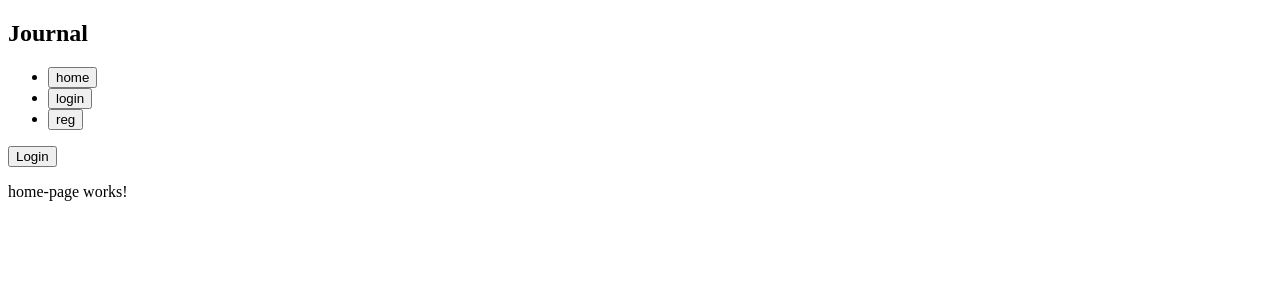
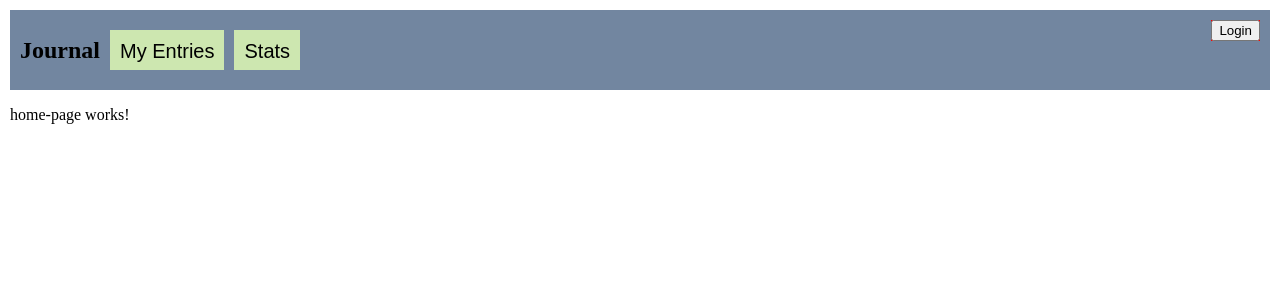
Before and after one commit to williameliasson/journal-frontend, an Angular app: page / in a window 1280 px wide. Shown: the top 300 px of the page. Built offline with nearby package versions, Linux system fonts and the light colour scheme; no server answers.

Commit message:
designed navbar/header

```diff
--- a/src/app/app.scss
+++ b/src/app/app.scss
@@ -0,0 +1,5 @@
+html{
+    padding: 0px;
+    margin:0px
+
+}
--- a/src/app/components/header/header.html
+++ b/src/app/components/header/header.html
@@ -1,10 +1,10 @@
 <nav>
-    <h1>Journal</h1>
-    <ul>
-        <li><button routerLink="/">home</button></li>
-        <li><button routerLink="/login">login</button></li>
-        <li><button routerLink="/register">reg</button></li>
-    </ul>
+    <h1 routerLink="/">Journal</h1>
+    <div class="linkContainer">
+        <button routerLink="/entries">My Entries</button>
+        <button routerLink="/stats">Stats</button>
+    </div>
+    <div class="loggedInAsContainer">
         @if (authService.currentUser(); as username) {
             <!-- Here is what is shown if the user is logged in -->
             <p>logged in as {{username}}</p>
@@ -12,4 +12,5 @@
         } @else {
             <button routerLink="/login">Login</button>
         }
+    </div>
 </nav>
--- a/src/app/components/header/header.scss
+++ b/src/app/components/header/header.scss
@@ -1,3 +1,51 @@
+* {
+    user-select: none;
+}
+
 nav {
+    position: relative;
+    width: 100%;
+    background-color: #7286A0;
+    height: 80px;
+    display: flex;
+    flex-direction: row;
+    align-items: center;     /* vertical */
+    h1 {
+        margin-left:10px;
+        &:hover{
+            color:#323232
+        }
+    }
+}
 
+
+.linkContainer{
+    margin-left: 10px;
+    display: flex;
+    flex-direction: row;
+    // justify-csontent: center;
+    align-items: center;
+    gap:10px;
+    height:100%;
+    button {
+        background-color: #CDE7B0;
+        border: none;
+        height:40px;
+        width: auto;
+        padding: 10px;
+        font-size: 20px;
+        white-space: nowrap;
+        &:hover{
+            background-color: #A3BFA8;
+        }
+    }
 }
+
+.loggedInAsContainer{
+    position: absolute;
+    top: 10px;
+    right: 10px;
+    width: auto;
+    white-space: nowrap;
+    background-color: red;
+}
--- a/src/styles.scss
+++ b/src/styles.scss
@@ -1 +1,5 @@
-/* You can add global styles to this file, and also import other style files */
+body {
+  margin: 0px;
+  padding: 10px;
+  box-sizing: border-box;
+}
```
Lines whose indentation alone changed are shown as unchanged.
